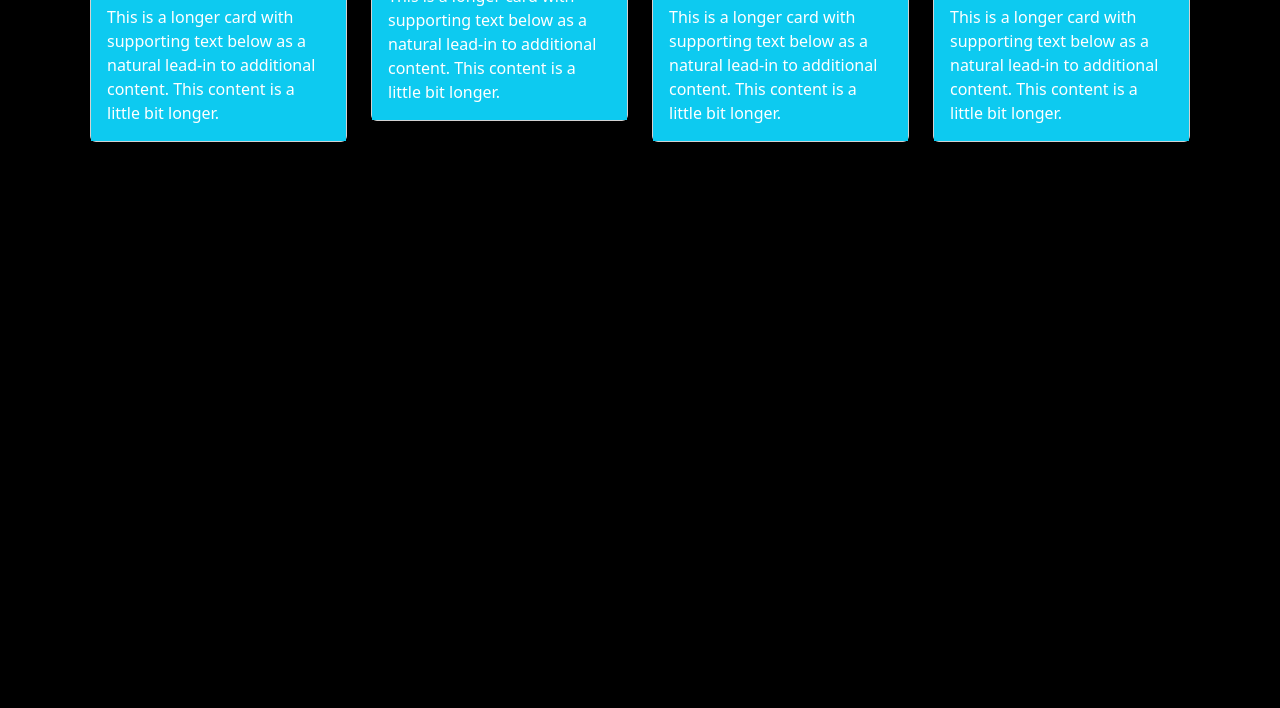
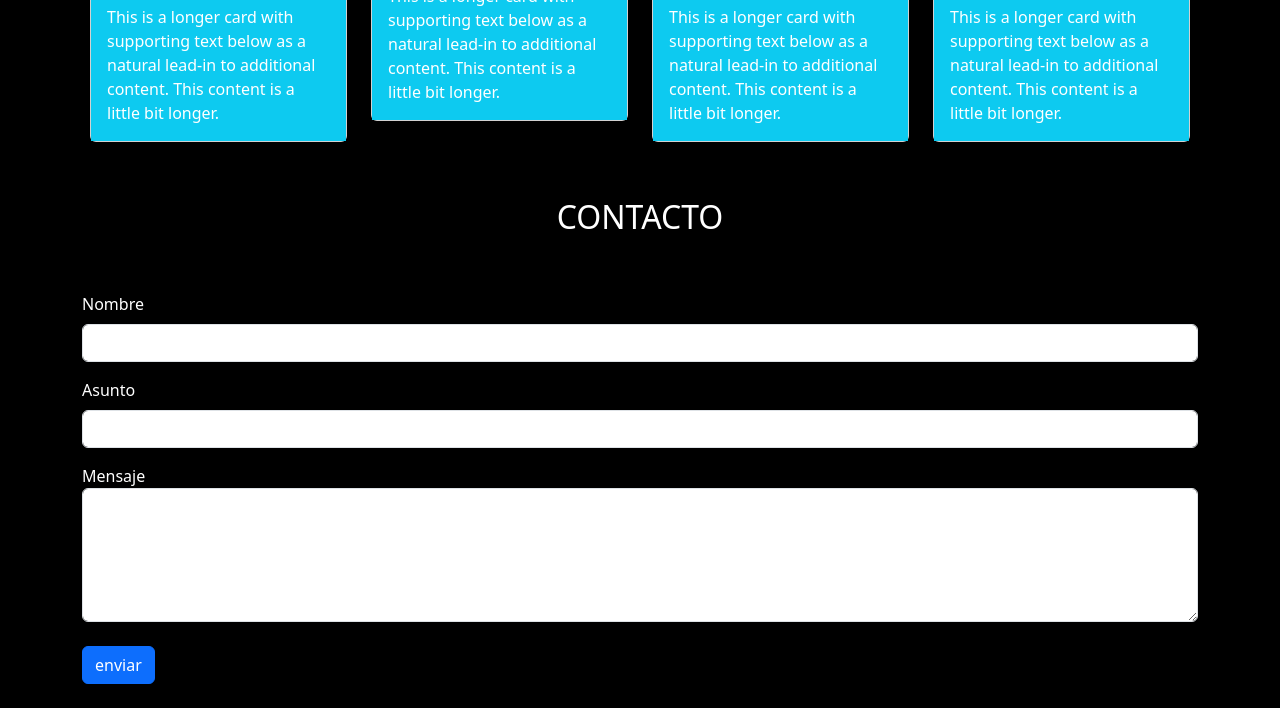
Before and after one commit to FelipeBrown/felipebrown.github.io, a plain HTML site: page index.html in a window 1280 px wide. Shown: the part 1720-2428 px from the top of the page. Before the commit the page ends 1870 px from the top, so only its background shows below. Drawn offline with nearby package versions, Linux system fonts and the light colour scheme.

Commit message:
hice formulario

```diff
--- a/assets/css/style.css
+++ b/assets/css/style.css
@@ -42,3 +42,8 @@ div .card-text{
     color: #fff;
     font-weight: 400
 }
+
+#texto-footer{
+    font-size: 2em;
+    font-weight: 100;
+}
--- a/index.html
+++ b/index.html
@@ -144,7 +144,7 @@
                 <div class="card">
                     <img src="assets/img/card2.jpg" class="card-img-top" alt="...">
                     <div class="card-body bg-info">
-                        <h5  class="card-title">Lorem ipsum</h5>
+                        <h5 class="card-title">Lorem ipsum</h5>
                         <p class="card-text">This is a longer card with supporting text below as a natural lead-in to
                             additional content. This content is a little bit longer.</p>
                     </div>
@@ -173,11 +173,33 @@
         </div>
     </div>
 
+    <!--formulario-->
+
+    <h2 class="p-5 text-center">CONTACTO</h2>
+    <div class="container">
+        <form>
+            <div class="mb-3">
+                <label for="exampleInputEmail1" class="form-label">Nombre</label>
+                <input type="text" class="form-control" id="exampleInputEmail1" aria-describedby="emailHelp">
+                <div id="emailHelp" class="form-text"></div>
+            </div>
+            <div class="mb-3">
+                <label for="exampleInputPassword1" class="form-label">Asunto</label>
+                <input type="text" class="form-control" id="exampleInputPassword1">
+            </div>
+            <label for="comment">Mensaje</label>
+            <textarea class="form-control" rows="5" id="comment" name="text"></textarea>
+
+            <button type="submit" class="btn btn-primary my-4">enviar</button>
+        </form>
+    </div>
+
+    <!--footer-->
 
 
 
-    </div>
-    </div>
+
+
 
 
 
```
